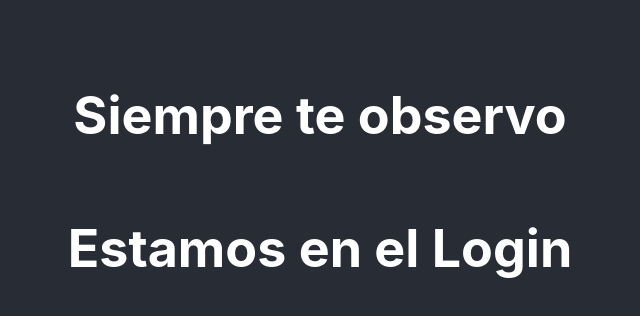
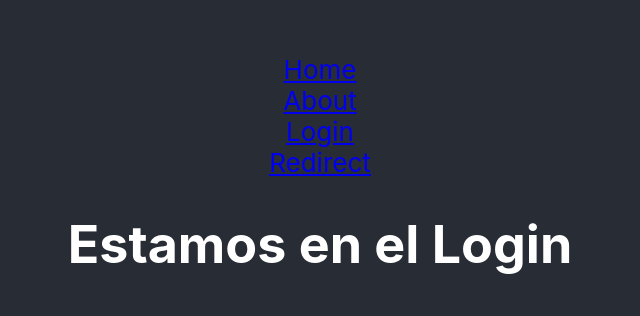
Before and after one commit to SheykoWk/rutas-basicas, a JavaScript app: page /login in a window 1280 px wide. Shown: the part 218-534 px from the top of the page, without its empty margins (320-960 px from the left). Built offline with nearby package versions, Linux system fonts and the light colour scheme; the HTML template or start-up script is replaced by a standard one.

Commit message:
add navigate

```diff
--- a/src/App.js
+++ b/src/App.js
@@ -3,18 +3,20 @@ import { Route, Routes } from 'react-router-dom';
 import Home from './pages/Home'
 import About from './pages/About'
 import Login from './pages/Login'
+import Menu from './components/Menu';
+import Redirect from './pages/Redirect';
 
 function App() {
-
 
   return (
     <div className="App">
       <header className="App-header">
-        <h1>Siempre te observo</h1>
+        <Menu />
         <Routes>
+          <Route path='/' element={<Home />} />
           <Route path='/about' element={<About />} />
           <Route path='/login' element={<Login />} />
-          <Route path='/' element={<Home />} />
+          <Route path='/redirect' element={<Redirect />} />
         </Routes>
       </header>
     </div>
--- /dev/null
+++ b/src/components/Menu.js
@@ -0,0 +1,17 @@
+import { Link } from "react-router-dom"
+
+const Menu = () => {
+    return(
+        <div>
+            <Link to='/'>Home</Link>
+            <br/>
+            <Link to='/about' >About</Link>
+            <br/>
+            <Link to='/login' >Login</Link>
+            <br/>
+            <Link to='/redirect' >Redirect</Link>
+        </div>
+    )
+}
+
+export default Menu
--- a/src/pages/About.js
+++ b/src/pages/About.js
@@ -1,8 +1,9 @@
 const About = () => {
     return(
-        <h1>
+
+            <h1>
             Estamos en el About
-        </h1>
+            </h1>
     )
 }
 
--- a/src/pages/Login.js
+++ b/src/pages/Login.js
@@ -1,8 +1,10 @@
 const Login = () => {
     return(
-        <h1>
-            Estamos en el Login
-        </h1>
+        <div>
+            <h1>
+                Estamos en el Login
+            </h1>
+        </div>
     )
 }
 
--- /dev/null
+++ b/src/pages/Redirect.js
@@ -0,0 +1,10 @@
+import { Navigate } from "react-router-dom"
+
+const Redirect = () => {
+
+    return (
+        <Navigate to='/login' />
+    )
+}
+
+export default Redirect
```
